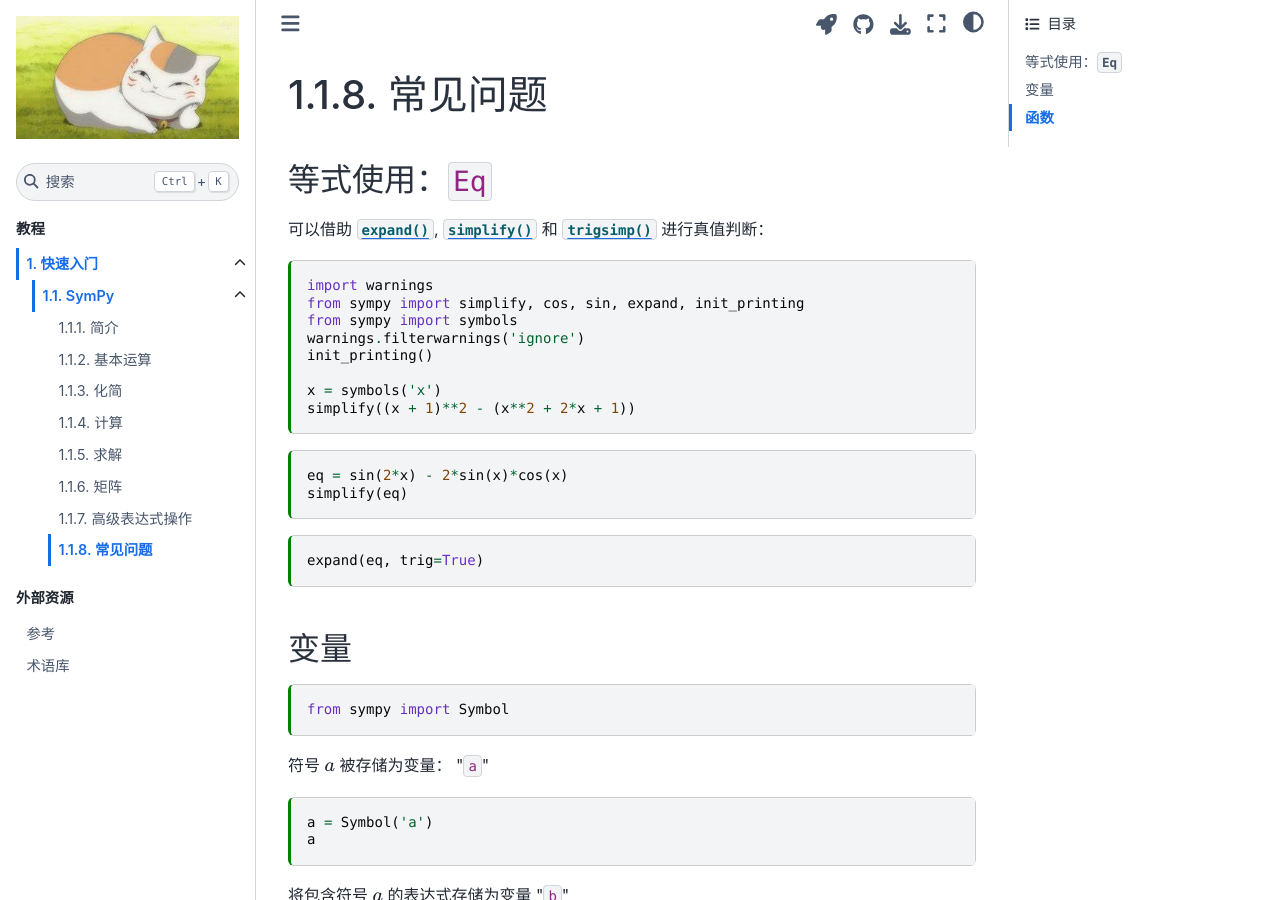
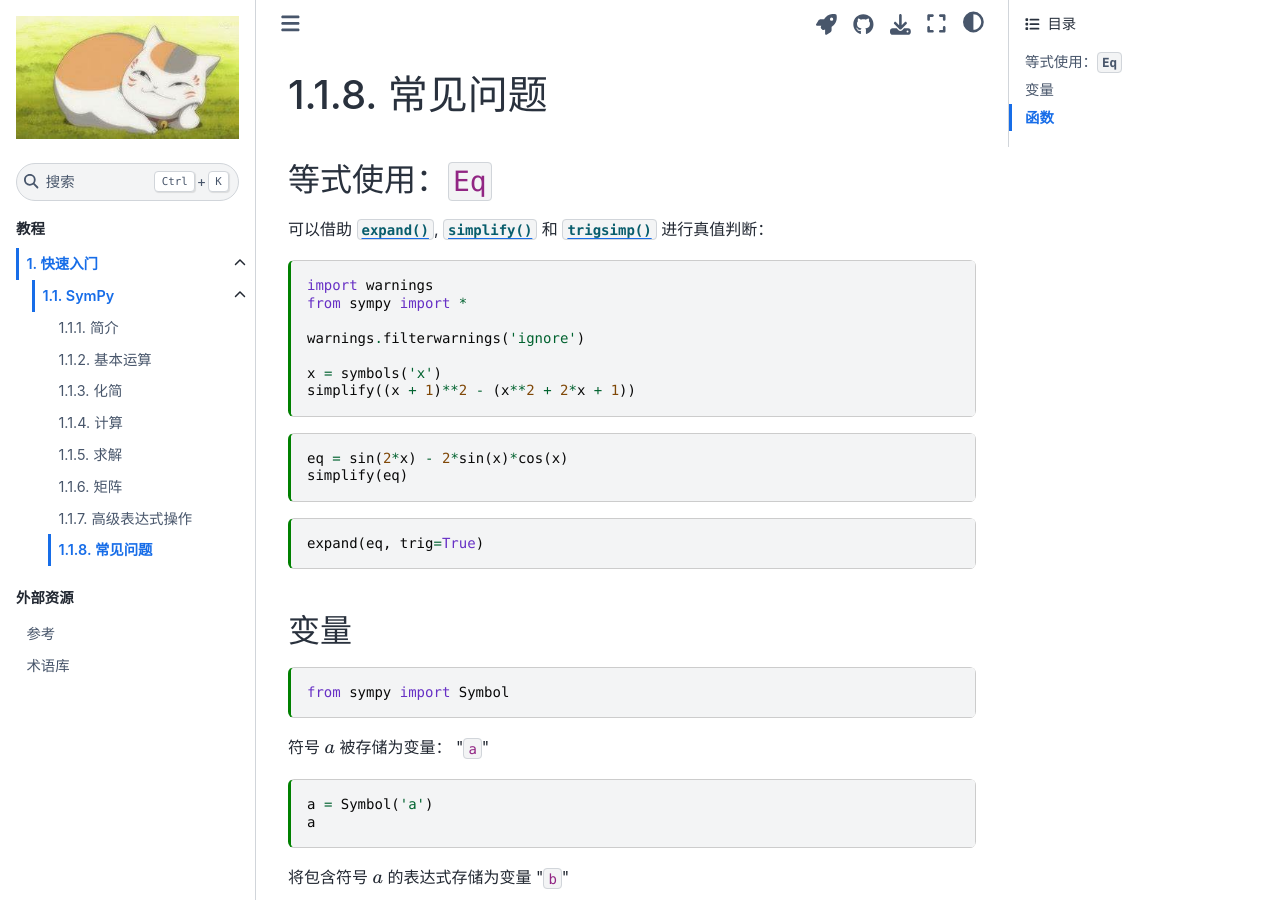
Before and after one commit to xinetzone/sympy-book, a Jupyter Book: the page built from docs/start/07_faqs.md, in a window 1280 px wide and 900 px high. Built offline with Jupyter Book 1.0.4 settings and Sphinx 7.4.7 and the Sphinx Book theme 1.1.4, drawn with Linux system fonts in a browser that asks for light colours.

Commit message:
modified:   docs/start/07_faqs.md

````diff
--- a/docs/start/07_faqs.md
+++ b/docs/start/07_faqs.md
@@ -20,10 +20,9 @@ kernelspec:
 
 ```{code-cell} ipython3
 import warnings
-from sympy import simplify, cos, sin, expand, init_printing
-from sympy import symbols
+from sympy import *
+
 warnings.filterwarnings('ignore')
-init_printing()
 
 x = symbols('x')
 simplify((x + 1)**2 - (x**2 + 2*x + 1))
````
